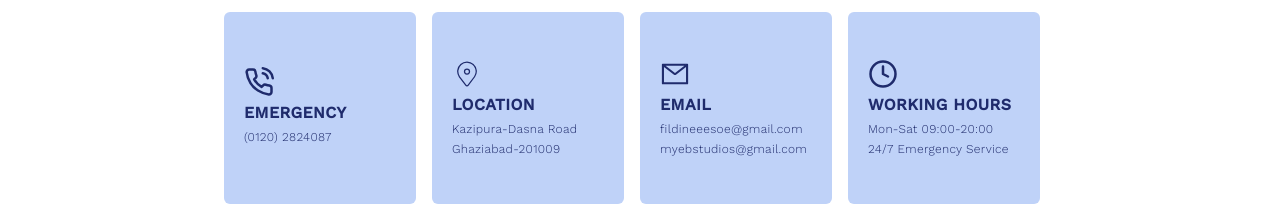
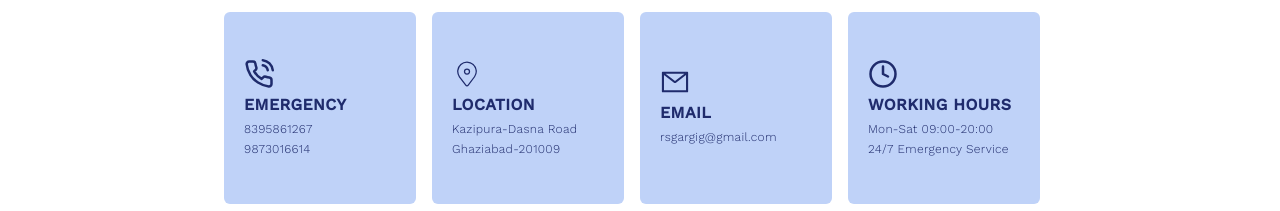
Before and after one commit to hospital-website/hospital-website, a React (Create React App) app: page / in a window 1280 px wide. Shown: the part 3180-3391 px from the top of the page. Built offline with nearby package versions, Linux system fonts and the light colour scheme.

Commit message:
contact-component-changes

```diff
--- a/src/Components/ContactComp/ContactComp.js
+++ b/src/Components/ContactComp/ContactComp.js
@@ -5,9 +5,9 @@ import { ContactCard } from '../Assets'
 
 const ContactComp = () => {
   return <div className='mx-auto w-fit gap-2 md:w-[52rem] md:gap-0 py-10 grid items-center justify-center grid-rows-2 grid-cols-2 md:grid-rows-1 md:grid-cols-4'>
-    <ContactCard icon={<FiPhoneCall size={30} />} title='emergency' info_one={'(0120) 2824087'} />
+    <ContactCard icon={<FiPhoneCall size={30} />} title='emergency' info_one={'8395861267'} info_two={'9873016614'}/>
     <ContactCard icon={<CiLocationOn size={30} />} title='location' info_one={'Kazipura-Dasna Road'} info_two={'Ghaziabad-201009'} />
-    <ContactCard icon={<AiOutlineMail size={30} />} title='email' info_one={'fildineeesoe@gmail.com'} info_two={'myebstudios@gmail.com'} />
+    <ContactCard icon={<AiOutlineMail size={30} />} title='email' info_one={'rsgargig@gmail.com'} />
     <ContactCard icon={<FiClock size={30} />} title='working hours' info_one={'Mon-Sat 09:00-20:00'} info_two={'24/7 Emergency Service'} />
   </div>
 }
```
